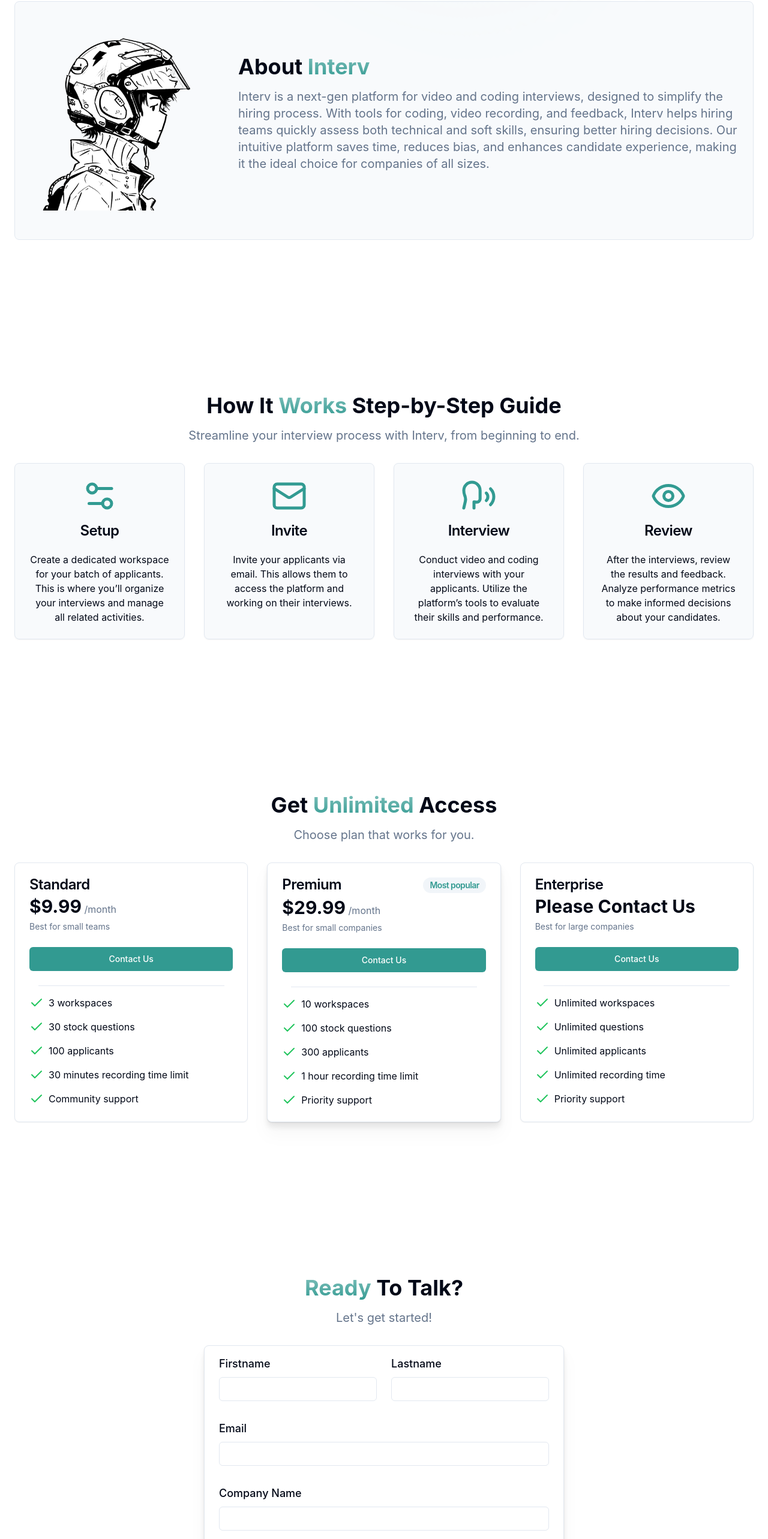
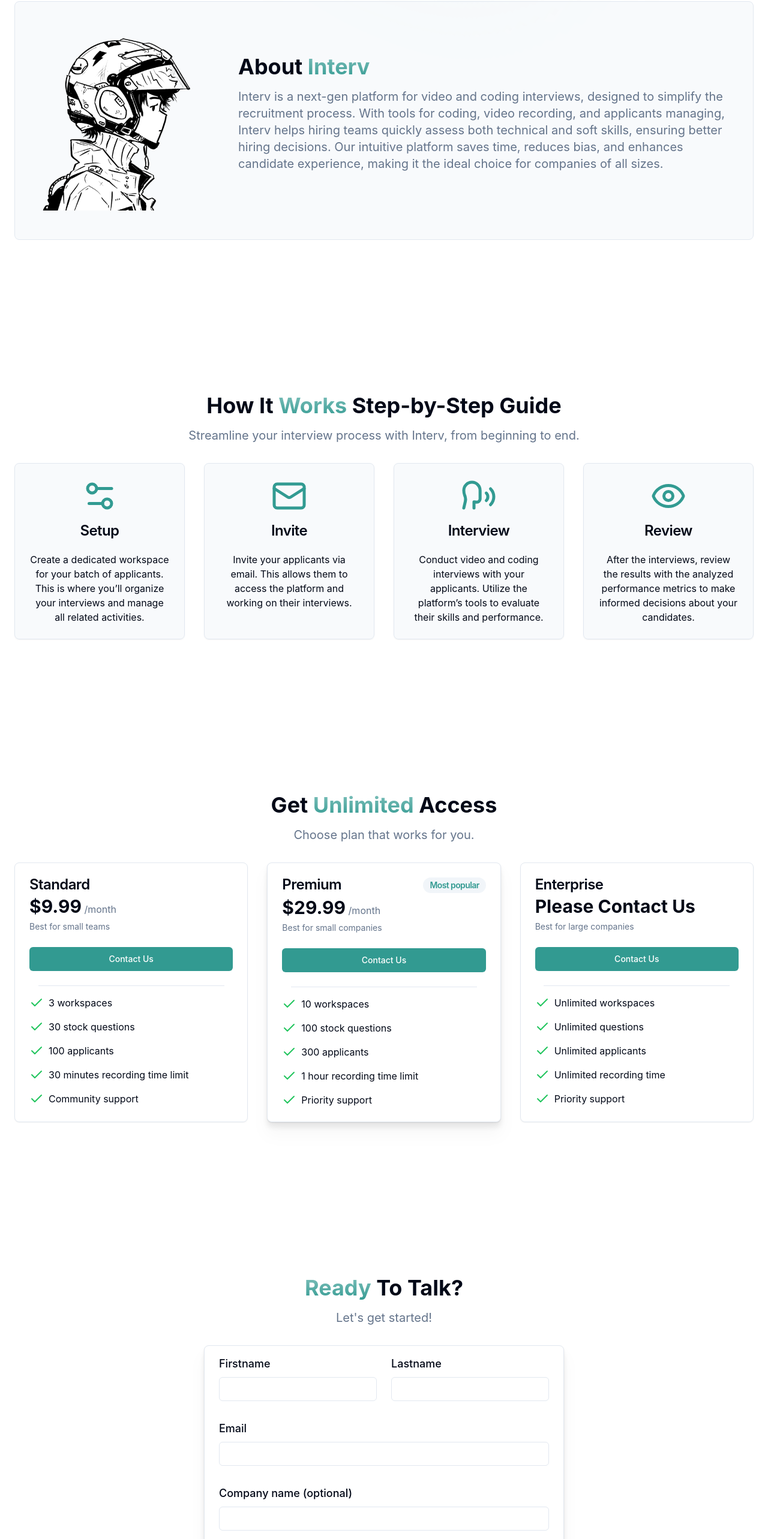
Before and after one commit to oupsn/interv-landing, a React (Vite) app: page / in a window 1280 px wide. Shown: the part 842-3408 px from the top of the page at 60% size. Built offline with nearby package versions, Linux system fonts and the light colour scheme.

Commit message:
fix: change wording

```diff
--- a/src/components/About.tsx
+++ b/src/components/About.tsx
@@ -22,7 +22,7 @@
                 </span>
               </h2>
               <p className="text-xl text-muted-foreground mt-4">
-                Interv is a next-gen platform for video and coding interviews, designed to simplify the hiring process. With tools for coding, video recording, and feedback, Interv helps hiring teams quickly assess both technical and soft skills, ensuring better hiring decisions. Our intuitive platform saves time, reduces bias, and enhances candidate experience, making it the ideal choice for companies of all sizes.
+                Interv is a next-gen platform for video and coding interviews, designed to simplify the recruitment process. With tools for coding, video recording, and applicants managing, Interv helps hiring teams quickly assess both technical and soft skills, ensuring better hiring decisions. Our intuitive platform saves time, reduces bias, and enhances candidate experience, making it the ideal choice for companies of all sizes.
               </p>
             </div>
 
--- a/src/components/Contact.tsx
+++ b/src/components/Contact.tsx
@@ -16,10 +16,10 @@
         message: "Lastname must be at least 2 characters.",
     }),
     email: z.string().email(),
-    company: z.string().min(2, {
-        message: "Company name must be at least 2 characters.",
+    company: z.string(),
+    phone: coerce.string().refine(value => value.length === 10, {
+        message: "Phone number must be 10 characters long."
     }),
-    phone: coerce.string(),
     note: z.string()
 })
 
@@ -108,7 +108,7 @@
                                     name="company"
                                     render={({field}) => (
                                         <FormItem>
-                                            <FormLabel className={"text-lg"}>Company Name</FormLabel>
+                                            <FormLabel className={"text-lg"}>Company name (optional)</FormLabel>
                                             <FormControl>
                                                 <Input {...field} />
                                             </FormControl>
@@ -134,7 +134,7 @@
                                     name="note"
                                     render={({field}) => (
                                         <FormItem>
-                                            <FormLabel className={"text-lg"}>Note</FormLabel>
+                                            <FormLabel className={"text-lg"}>Note (optional)</FormLabel>
                                             <FormControl>
                                                 <Input {...field} />
                                             </FormControl>
--- a/src/components/FAQ.tsx
+++ b/src/components/FAQ.tsx
@@ -14,20 +14,20 @@
 const FAQList: FAQProps[] = [
   {
     question: "What is Interv, and how does it work?",
-    answer: "Interv is a platform designed for conducting video and coding interviews. It combines video conferencing with an integrated coding environment, enabling interviewers to assess both technical and communication skills in real time.",
+    answer: "Interv is a platform designed for conducting video and coding interviews. It combines video conferencing with an integrated coding environment, enabling interviewers to assess both technical and communication skills.",
     value: "item-1",
   },
   {
     question: "Is Interv suitable for both technical and non-technical roles?",
     answer:
-      "Absolutely. While Interv is optimized for technical interviews, its video and question-based formats make it ideal for evaluating candidates for a wide range of positions.",
+      "Absolutely. While Interv is optimized for technical interviews (coding), its video and question-based formats make it ideal for evaluating candidates for a wide range of positions.",
     value: "item-2",
   },
   {
     question:
       "What types of interviews does Interv support?",
     answer:
-      "Interv supports coding interviews that measure code quality, style consistency, and technical skill. It also includes video-based interviews, allowing candidates to record video responses.",
+      "Interv supports coding interviews that measure code quality, and technical skill. It also includes video-based interviews, allowing candidates to record video responses.",
     value: "item-3",
   },
   {
@@ -46,7 +46,7 @@
   },
   {
     question:
-        "Can I customize the assessments?",
+        "Can I customize the interviews?",
     answer:
         "Yes, employers can tailor interviews to meet specific technical skill requirements, ensuring that interviews align with job roles.",
     value: "item-6",
--- a/src/components/HeroCards.tsx
+++ b/src/components/HeroCards.tsx
@@ -103,13 +103,13 @@
       </Card>
 
       {/* Service */}
-      <Card className="absolute w-[350px] -right-[10px] bottom-[30px]  drop-shadow-xl shadow-black/10 dark:shadow-white/10">
+      <Card className="absolute w-[360px] -right-[20px] bottom-[30px]  drop-shadow-xl shadow-black/10 dark:shadow-white/10">
         <CardHeader className="space-y-1 flex md:flex-row justify-start items-start gap-4">
           <div className="mt-1 bg-primary/20 p-1 rounded-2xl">
             <LightBulbIcon />
           </div>
           <div>
-            <CardTitle>Efficient Hiring</CardTitle>
+            <CardTitle>Efficient Recruitment</CardTitle>
             <CardDescription className="text-md mt-2">
               Streamline your interview process and reduce time-to-hire with our intuitive tools designed for fast and effective.
             </CardDescription>
--- a/src/components/HowItWorks.tsx
+++ b/src/components/HowItWorks.tsx
@@ -30,7 +30,7 @@
     icon: <Eye size={"60px"} color={"#329B92"} />,
     title: "Review",
     description:
-      "After the interviews, review the results and feedback. Analyze performance metrics to make informed decisions about your candidates.",
+      "After the interviews, review the results with the analyzed performance metrics to make informed decisions about your candidates.",
   },
 ];
 
--- a/src/components/Navbar.tsx
+++ b/src/components/Navbar.tsx
@@ -49,7 +49,8 @@
               href="/"
               className="ml-2 font-bold text-xl flex"
             >
-              <img src={'https://interv.cc/assets/interv-logo-B0rTANdX.png'} className={"w-[100px] -mt-2"} alt={'interv logo'}/>
+              <img src={'https://interv.cc/assets/interv-logo-B0rTANdX.png'} className={"w-[100px] -mt-2 dark:hidden"} alt={'interv logo'}/>
+              <p className={"text-3xl hidden dark:inline"}>Interv</p>
             </a>
           </NavigationMenuItem>
 
```
